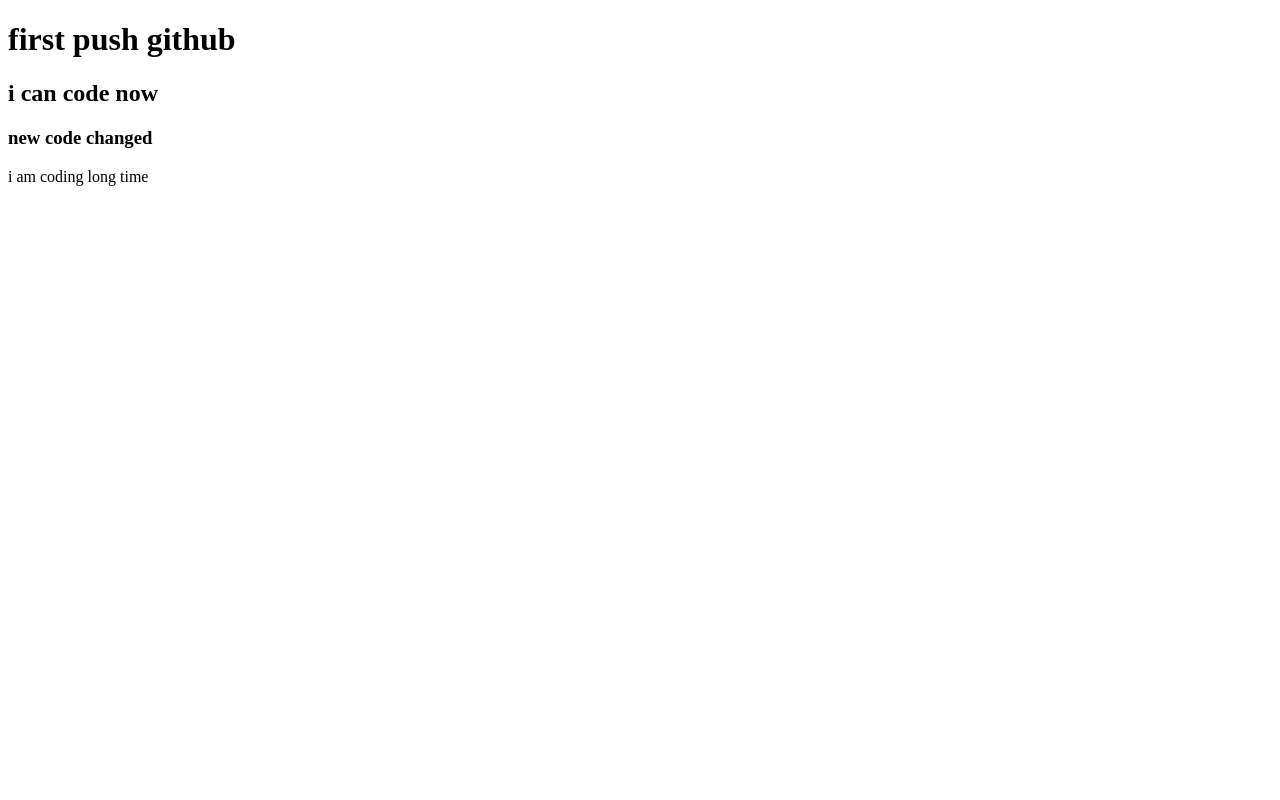
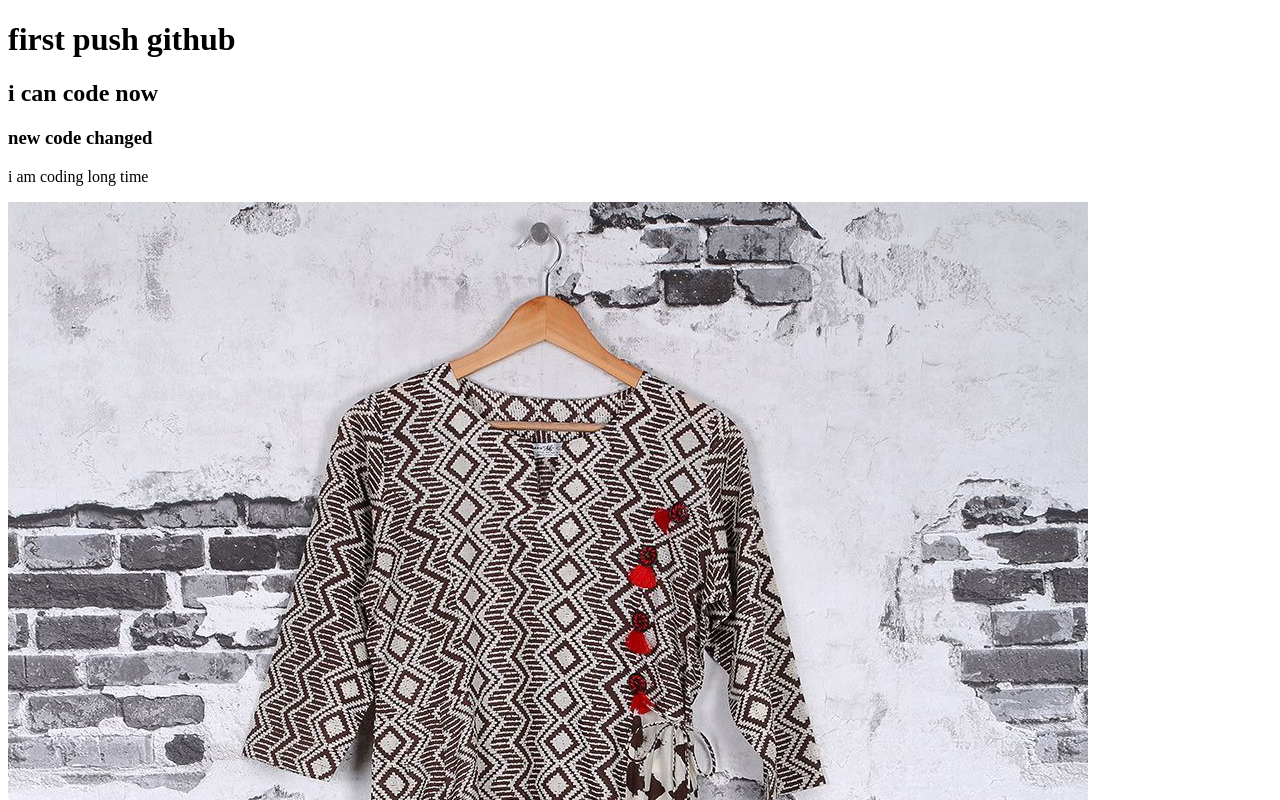
Before and after one commit to HabiburRahman24197/my-second-repo, a plain HTML site: page index.html in a window 1280 px wide. Shown: the top 800 px of the page. Drawn offline with Linux system fonts and the light colour scheme.

Commit message:
image added

```diff
--- a/index.html
+++ b/index.html
@@ -11,6 +11,7 @@
     <h2>i can code now</h2>
     <h3>new code changed</h3>
     <p>i am coding long time</p>
+    <img src="kurti1.jpg" alt="">
 
 </body>
 </html>
```
Also changed, not shown: kurti1.jpg (added), style.css (added).
